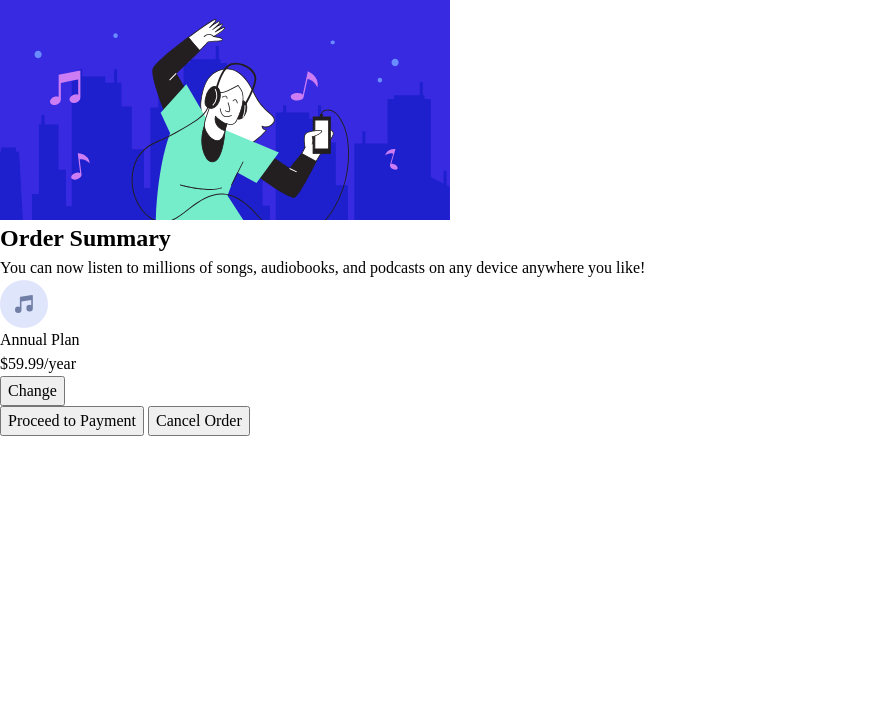
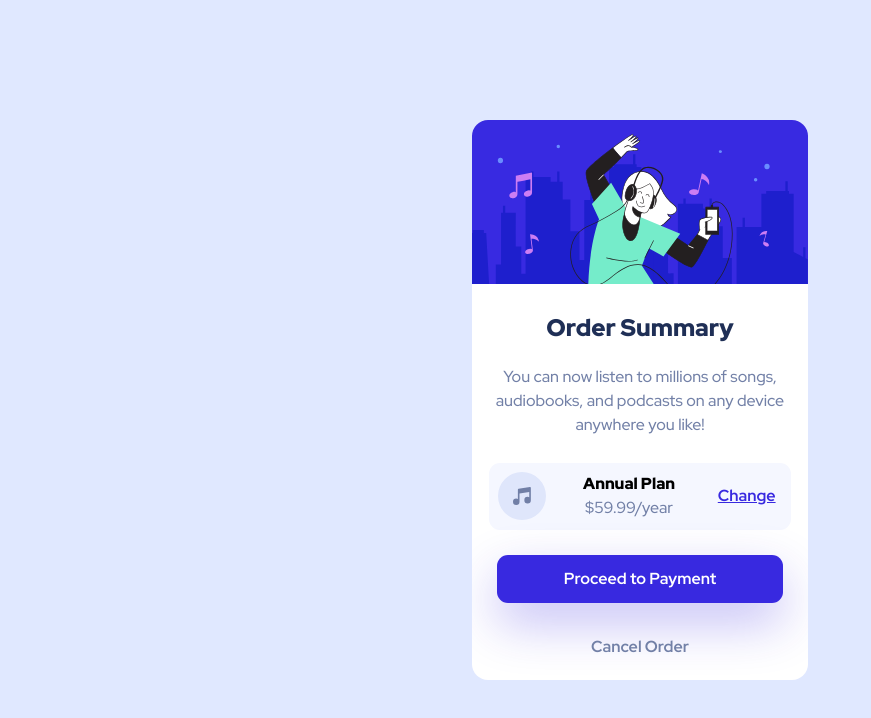
Before and after one commit to joseortizx/order-summary-component, a plain HTML site: page index.html in a window 1280 px wide. Shown: the whole page, without its empty margins (0-871 px from the left). Drawn offline with Linux system fonts and the light colour scheme.

Commit message:
feat: basic css style

```diff
--- a/index.html
+++ b/index.html
@@ -34,21 +34,23 @@
               alt="ilustracion"
             />
           </picture>
-          <h2 class="card__title">Order Summary</h2>
-          <p class="card__paragraph">
+          <h2 class="card__title card__item">Order Summary</h2>
+          <p class="card__paragraph card__item">
             You can now listen to millions of songs, audiobooks, and podcasts on
             any device anywhere you like!
           </p>
-          <div class="containerFlex">
+          <div class="containerFlex card__item">
             <picture><img src="/icon-music.svg" alt="icono musica" /></picture>
             <div class="containerFlex2">
-              <p>Annual Plan</p>
-              <p>$59.99/year</p>
+              <p class="card__plan">Annual Plan</p>
+              <p class="card__plan--price">$59.99/year</p>
             </div>
             <button class="card__btn--change">Change</button>
           </div>
-          <button class="card__btn--proceed">Proceed to Payment</button>
-          <button class="card__btn--cancel">Cancel Order</button>
+          <div class="containerFlex3 card__item">
+            <button class="card__btn--proceed">Proceed to Payment</button>
+            <button class="card__btn--cancel">Cancel Order</button>
+          </div>
         </article>
       </section>
     </main>
--- a/style/index.css
+++ b/style/index.css
@@ -11,6 +11,7 @@
 html,
 body {
   height: 100%;
+  background-color: var(--pale-blue);
 }
 body {
   line-height: 1.5;
@@ -53,3 +54,87 @@ h6 {
   --desaturated-blue: hsl(224, 23%, 55%);
   --dark-blue: hsl(223, 47%, 23%);
 }
+/* visual style */
+.visual {
+  background-color: rgb(137, 93, 179);
+  border: 2px solid black;
+}
+.card {
+  position: absolute;
+  top: 50%;
+  left: 50%;
+  transform: translate(-50%, -50%);
+  width: 21rem;
+  height: 35rem;
+  border-radius: 1rem;
+  overflow: hidden;
+  background-color: white;
+  text-align: center;
+  font-family: "Red Hat Display";
+  display: flex;
+  flex-direction: column;
+  align-items: center;
+}
+.card__item {
+  padding: 0.6rem;
+}
+/* card items */
+.card__title {
+  font-weight: 900;
+  margin-top: 1rem;
+  color: var(--dark-blue);
+}
+.card__paragraph {
+  font-weight: 500;
+  color: var(--desaturated-blue);
+}
+.card__plan {
+  font-weight: 900;
+}
+.card__plan--price {
+  font-weight: 500;
+  color: var(--desaturated-blue);
+}
+/* containers */
+.containerFlex {
+  display: flex;
+  justify-content: space-between;
+  align-items: center;
+  background-color: var(--very-pale-blue);
+  width: 90%;
+  height: 20%;
+  border-radius: 11px;
+  margin-top: 1rem;
+}
+.containerFlex3 {
+  display: flex;
+  flex-direction: column;
+  align-items: center;
+  width: 100%;
+}
+/* buttons */
+.card__btn--change {
+  border: 0 solid white;
+  background-color: var(--very-pale-blue);
+  color: var(--bright-blue);
+  font-weight: 700;
+  text-decoration-line: underline;
+}
+.card__btn--proceed {
+  margin: 1rem;
+  width: 90%;
+  height: 3rem;
+  background-color: var(--bright-blue);
+  color: white;
+  font-weight: 700;
+  border-radius: 11px;
+  border: 0;
+  box-shadow: 0 20px 50px hsla(245, 75%, 52%, 0.297);
+}
+.card__btn--cancel {
+  margin: 0.9rem;
+  color: var(--desaturated-blue);
+  border: 0;
+  background-color: rgba(255, 255, 255, 0);
+  font-weight: 700;
+}
```
